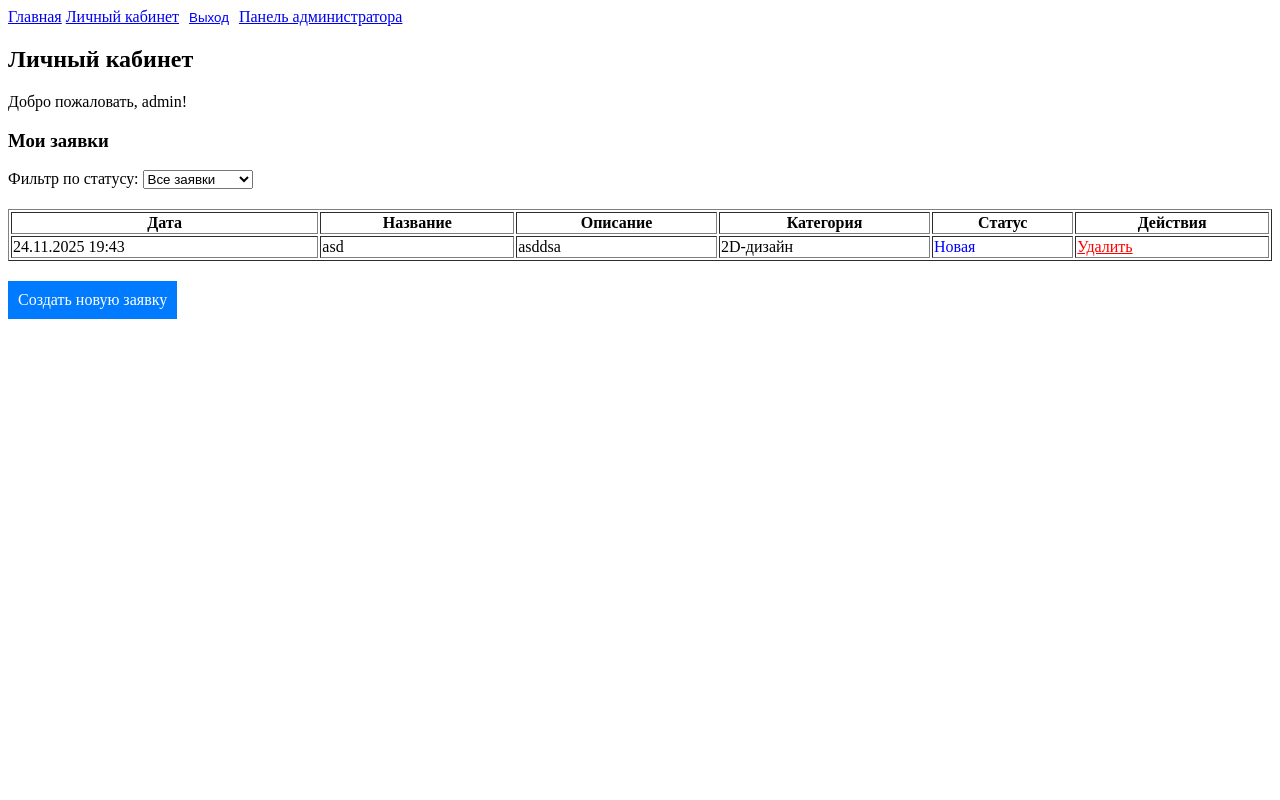
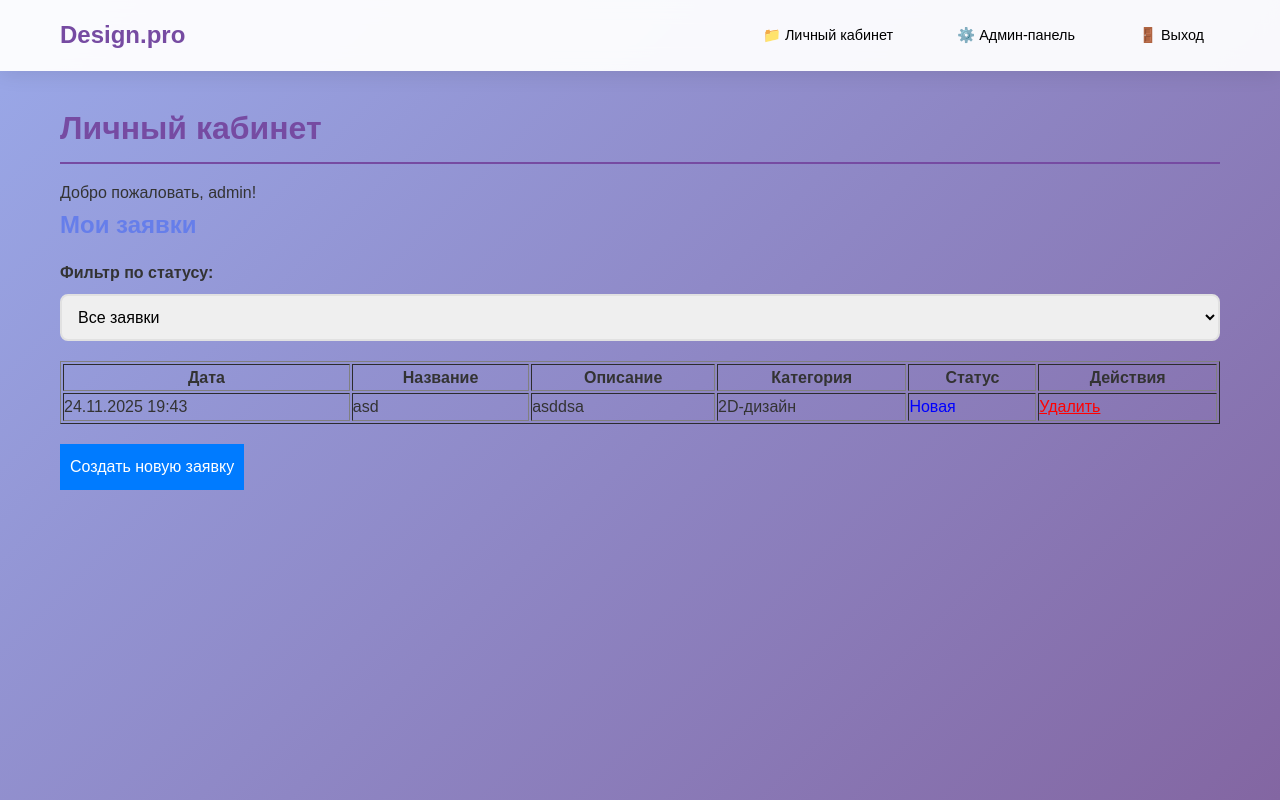
Before and after one commit to kirka7777777777777/python_designPro, a Django app: page /profile/ in a window 1280 px wide. Run offline with Django 5.2, Linux system fonts and the light colour scheme; a user stored in the database is signed in; data comes from the database, SQL or seed files in the repository; both versions use the stored data as it was after the commit.

Commit message:
thr last commit

```diff
--- a/design_pro/settings.py
+++ b/design_pro/settings.py
@@ -117,6 +117,9 @@ USE_TZ = True
 # https://docs.djangoproject.com/en/5.2/howto/static-files/
 
 STATIC_URL = 'static/'
+STATICFILES_DIRS = [
+    BASE_DIR / "static",
+]
 
 # Default primary key field type
 # https://docs.djangoproject.com/en/5.2/ref/settings/#default-auto-field
--- a/design_pro/urls.py
+++ b/design_pro/urls.py
@@ -1,12 +1,17 @@
+from django.conf import settings
+from django.conf.urls.static import static
 from django.contrib import admin
 from django.urls import path, include
 from django.contrib.auth import views as auth_views
 from accounts import views as accounts_views
 
 urlpatterns = [
-    path('admin/', admin.site.urls),
+    path('superadmin/', admin.site.urls),
     path('', include('main.urls')),
     path('accounts/login/', auth_views.LoginView.as_view(), name='login'),
     path('accounts/logout/', accounts_views.custom_logout, name='logout'),
     path('accounts/register/', accounts_views.register, name='register'),
 ]
+
+if settings.DEBUG:
+    urlpatterns += static(settings.MEDIA_URL, document_root=settings.MEDIA_ROOT)
--- a/main/urls.py
+++ b/main/urls.py
@@ -6,7 +6,4 @@ urlpatterns = [
 path('profile/', views.profile, name='profile'),
     path('create/', views.create_application, name='create_application'),
     path('delete/<int:pk>/', views.delete_application, name='delete_application'),
-path('superadmin/', views.admin_panel, name='admin_panel'),
-path('superadmin/change-status/<int:pk>/', views.change_application_status, name='change_status'),
-path('superadmin/delete-category/<int:pk>/', views.delete_category, name='delete_category'),
 ]
--- a/main/views.py
+++ b/main/views.py
@@ -5,9 +5,7 @@ from .forms import CategoryForm, ApplicationStatusForm, ApplicationForm
 from .models import Category, Application
 
 def home(request):
-
     completed_applications = Application.objects.filter(status='completed')[:4]
-
     in_progress_count = Application.objects.filter(status='in_progress').count()
 
     context = {
@@ -58,51 +56,4 @@ def delete_application(request, pk):
         application.delete()
         return redirect('profile')
 
-
-@staff_member_required
-def admin_panel(request):
-    applications = Application.objects.all()
-    categories = Category.objects.all()
-
-    category_form = CategoryForm()
-
-    if request.method == 'POST' and 'add_category' in request.POST:
-        category_form = CategoryForm(request.POST)
-        if category_form.is_valid():
-            category_form.save()
-            return redirect('admin_panel')
-
-    return render(request, 'main/admin_panel.html', {
-        'applications': applications,
-        'categories': categories,
-        'category_form': category_form,
-    })
-
-
-@staff_member_required
-def change_application_status(request, pk):
-    application = get_object_or_404(Application, pk=pk)
-
-    if request.method == 'POST':
-        form = ApplicationStatusForm(request.POST, request.FILES, instance=application)
-        if form.is_valid():
-            form.save()
-            return redirect('admin_panel')
-    else:
-        form = ApplicationStatusForm(instance=application)
-
-    return render(request, 'main/change_status.html', {
-        'form': form,
-        'application': application
-    })
-
-
-@staff_member_required
-def delete_category(request, pk):
-    category = get_object_or_404(Category, pk=pk)
-
-    if request.method == 'POST':
-        category.delete()
-        return redirect('admin_panel')
-
-    return render(request, 'main/confirm_delete_category.html', {'category': category})
+    return render(request, 'main/confirm_delete.html', {'application': application})
--- /dev/null
+++ b/static/css/base.css
@@ -0,0 +1,102 @@
+* {
+    margin: 0;
+    padding: 0;
+    box-sizing: border-box;
+}
+
+body {
+    font-family: 'Arial', sans-serif;
+    background: linear-gradient(135deg, #9aa9e9 0%, #8366a2 100%);
+    min-height: 100vh;
+    color: #333;
+    line-height: 1.6;
+}
+
+.container {
+    max-width: 1200px;
+    margin: 0 auto;
+    padding: 0 20px;
+}
+
+nav {
+    background: rgba(255, 255, 255, 0.95);
+    backdrop-filter: blur(10px);
+    padding: 1rem 0;
+    box-shadow: 0 2px 20px rgba(0,0,0,0.1);
+    position: sticky;
+    top: 0;
+    z-index: 1000;
+}
+
+.nav-content {
+    display: flex;
+    justify-content: space-between;
+    align-items: center;
+}
+
+.logo {
+    font-size: 1.5rem;
+    font-weight: bold;
+    color: #764ba2;
+    text-decoration: none;
+}
+
+.nav-links {
+    display: flex;
+    gap: 2rem;
+    align-items: center;
+}
+
+.nav-links a, .nav-links button {
+    color: #000000;
+    text-decoration: none;
+    padding: 0.5rem 1rem;
+    border-radius: 25px;
+    transition: all 0.3s ease;
+    border: none;
+    background: none;
+    cursor: pointer;
+    font-size: 0.9rem;
+}
+
+.nav-links a:hover, .nav-links button:hover {
+    background: #764ba2;
+    color: white;
+    transform: translateY(-2px);
+}
+
+main {
+    min-height: calc(100vh - 120px);
+    padding: 2rem 0;
+}
+
+.card {
+    background: white;
+    border-radius: 15px;
+    padding: 2rem;
+    margin-bottom: 2rem;
+    box-shadow: 0 10px 30px rgba(0,0,0,0.1);
+    border: 1px solid rgba(255,255,255,0.2);
+}
+
+h1, h2, h3 {
+    color: #764ba2;
+    margin-bottom: 1rem;
+}
+
+h1 {
+    font-size: 2.5rem;
+    text-align: center;
+    margin-bottom: 2rem;
+}
+
+h2 {
+    font-size: 2rem;
+    border-bottom: 2px solid #764ba2;
+    padding-bottom: 0.5rem;
+}
+
+h3 {
+    font-size: 1.5rem;
+    color: #667eea;
+}
--- /dev/null
+++ b/static/css/components.css
@@ -0,0 +1,168 @@
+/* Кнопки */
+.btn {
+    display: inline-block;
+    padding: 12px 30px;
+    background: linear-gradient(135deg, #667eea, #764ba2);
+    color: white;
+    text-decoration: none;
+    border-radius: 25px;
+    border: none;
+    cursor: pointer;
+    transition: all 0.3s ease;
+    font-size: 1rem;
+    text-align: center;
+    font-weight: bold;
+}
+
+.btn:hover {
+    transform: translateY(-3px);
+    box-shadow: 0 10px 25px rgba(118, 75, 162, 0.3);
+}
+
+.btn-secondary {
+    background: #6c757d;
+}
+
+.btn-danger {
+    background: #e74c3c;
+}
+
+.btn-small {
+    padding: 8px 16px;
+    font-size: 0.9rem;
+}
+
+.form-group {
+    margin-bottom: 1.5rem;
+}
+
+label {
+    display: block;
+    margin-bottom: 0.5rem;
+    font-weight: bold;
+}
+
+input, select, textarea {
+    width: 100%;
+    padding: 12px;
+    border: 2px solid #e1e1e1;
+    border-radius: 8px;
+    font-size: 1rem;
+    transition: border-color 0.3s ease;
+    font-family: inherit;
+}
+
+input:focus, select:focus, textarea:focus {
+    outline: none;
+    border-color: #764ba2;
+    box-shadow: 0 0 0 3px rgba(118, 75, 162, 0.1);
+}
+
+/* Таблицы */
+.table {
+    width: 100%;
+    border-collapse: collapse;
+    margin: 1rem 0;
+    background: white;
+    border-radius: 10px;
+    overflow: hidden;
+    box-shadow: 0 5px 15px rgba(0,0,0,0.1);
+}
+
+.table th, .table td {
+    padding: 1rem;
+    text-align: left;
+    border-bottom: 1px solid #e1e1e1;
+}
+
+.table th {
+    background: #f8f9fa;
+    font-weight: bold;
+    color: #764ba2;
+}
+
+.table tr:hover {
+    background: #f8f9fa;
+}
+
+/* Статусы */
+.status-new {
+    color: #3498db;
+    font-weight: bold;
+    background: #ebf5fb;
+    padding: 4px 12px;
+    border-radius: 15px;
+    display: inline-block;
+}
+
+.status-in-progress {
+    color: #f39c12;
+    font-weight: bold;
+    background: #fef5e7;
+    padding: 4px 12px;
+    border-radius: 15px;
+    display: inline-block;
+}
+
+.status-completed {
+    color: #27ae60;
+    font-weight: bold;
+    background: #eafaf1;
+    padding: 4px 12px;
+    border-radius: 15px;
+    display: inline-block;
+}
+
+/* Сетка */
+.grid {
+    display: grid;
+    grid-template-columns: repeat(auto-fit, minmax(300px, 1fr));
+    gap: 2rem;
+    margin: 2rem 0;
+}
+
+.feature-card {
+    background: white;
+    padding: 2rem;
+    border-radius: 15px;
+    text-align: center;
+    box-shadow: 0 5px 20px rgba(0,0,0,0.1);
+    transition: transform 0.3s ease;
+    border: 1px solid rgba(255,255,255,0.2);
+}
+
+.feature-card:hover {
+    transform: translateY(-5px);
+}
+
+/* Уведомления */
+.alert {
+    padding: 1rem;
+    border-radius: 8px;
+    margin-bottom: 1rem;
+    border-left: 4px solid;
+}
+
+.alert-success {
+    background: #d4edda;
+    border-color: #28a745;
+    color: #155724;
+}
+
+.alert-error {
+    background: #f8d7da;
+    border-color: #dc3545;
+    color: #721c24;
+}
+
+.alert-info {
+    background: #d1ecf1;
+    border-color: #17a2b8;
+    color: #0c5460;
+}
+
+/* Иконки */
+.icon {
+    font-size: 2rem;
+    margin-bottom: 1rem;
+}
--- a/templates/base.html
+++ b/templates/base.html
@@ -1,33 +1,43 @@
 <!DOCTYPE html>
-<html>
+<html lang="ru">
 <head>
-    <title>Design.pro</title>
+    <meta charset="UTF-8">
+    <meta name="viewport" content="width=device-width, initial-scale=1.0">
+    <title>Design.pro - Студия дизайна интерьеров</title>
+    {% load static %}
+    <link rel="stylesheet" href="{% static 'css/base.css' %}">
+    <link rel="stylesheet" href="{% static 'css/components.css' %}">
+    <link rel="stylesheet" href="{% static 'css/auth.css' %}">
 </head>
 <body>
     <nav>
-    <a href="{% url 'home' %}">Главная</a>
+        <div class="container">
+            <div class="nav-content">
+                <a href="{% url 'home' %}" class="logo">Design.pro</a>
+                <div class="nav-links">
     {% if user.is_authenticated %}
-        <a href="{% url 'profile' %}">Личный кабинет</a>
-
+        <a href="{% url 'profile' %}">📁 Личный кабинет</a>
+        {% if user.is_superuser %}
+            <a href="/superadmin/">⚙️ Админ-панель</a>  <!-- ← ИЗМЕНИ ССЫЛКУ -->
+        {% endif %}
         <form action="{% url 'logout' %}" method="post" style="display: inline;">
             {% csrf_token %}
-            <button type="submit" style="background: none; border: none; color: blue; text-decoration: underline; cursor: pointer;">
-                Выход
-            </button>
+            <button type="submit">🚪 Выход</button>
         </form>
-
-        {% if user.is_superuser %}
-            <a href="{% url 'admin_panel' %}">Панель администратора</a>
-        {% endif %}
     {% else %}
-        <a href="{% url 'login' %}">Вход</a>
-        <a href="{% url 'register' %}">Регистрация</a>
+        <a href="{% url 'login' %}">🔑 Вход</a>
+        <a href="{% url 'register' %}">📝 Регистрация</a>
     {% endif %}
-</nav>
+</div>
+            </div>
+        </div>
+    </nav>
 
     <main>
-        {% block content %}
-        {% endblock %}
+        <div class="container">
+            {% block content %}
+            {% endblock %}
+        </div>
     </main>
 </body>
 </html>
--- a/templates/main/profile.html
+++ b/templates/main/profile.html
@@ -42,7 +42,7 @@
                     {% elif app.status == 'in_progress' %}
                         <span style="color: orange;">В работе</span>
                     {% else %}
-                        <span style="color: green;">Выполнено</span>
+                        <span style="color: #0dd10d;">Выполнено</span>
                     {% endif %}
                 </td>
                 <td>
@@ -51,7 +51,7 @@
                            onclick="return confirm('Удалить заявку?')"
                            style="color: red;">Удалить</a>
                     {% else %}
-                        <span style="color: gray;">Удаление недоступно</span>
+                        <span style="color: black;">Удаление недоступно</span>
                     {% endif %}
                 </td>
             </tr>
```
Also changed, not shown: main/admin.py (+17 -2 lines), static/css/auth.css (added, +38 -0 lines), templates/main/confirm_delete.html (added, +19 -0 lines), templates/main/home.html (+69 -2 lines), db.sqlite3, media/applications/кв_OzPaOK6.jpg (added), media/applications/кв_POmPwHE.jpg (added), media/applications/кв_wR3coI8.jpg (added), templates/main/admin_panel.html (added).
